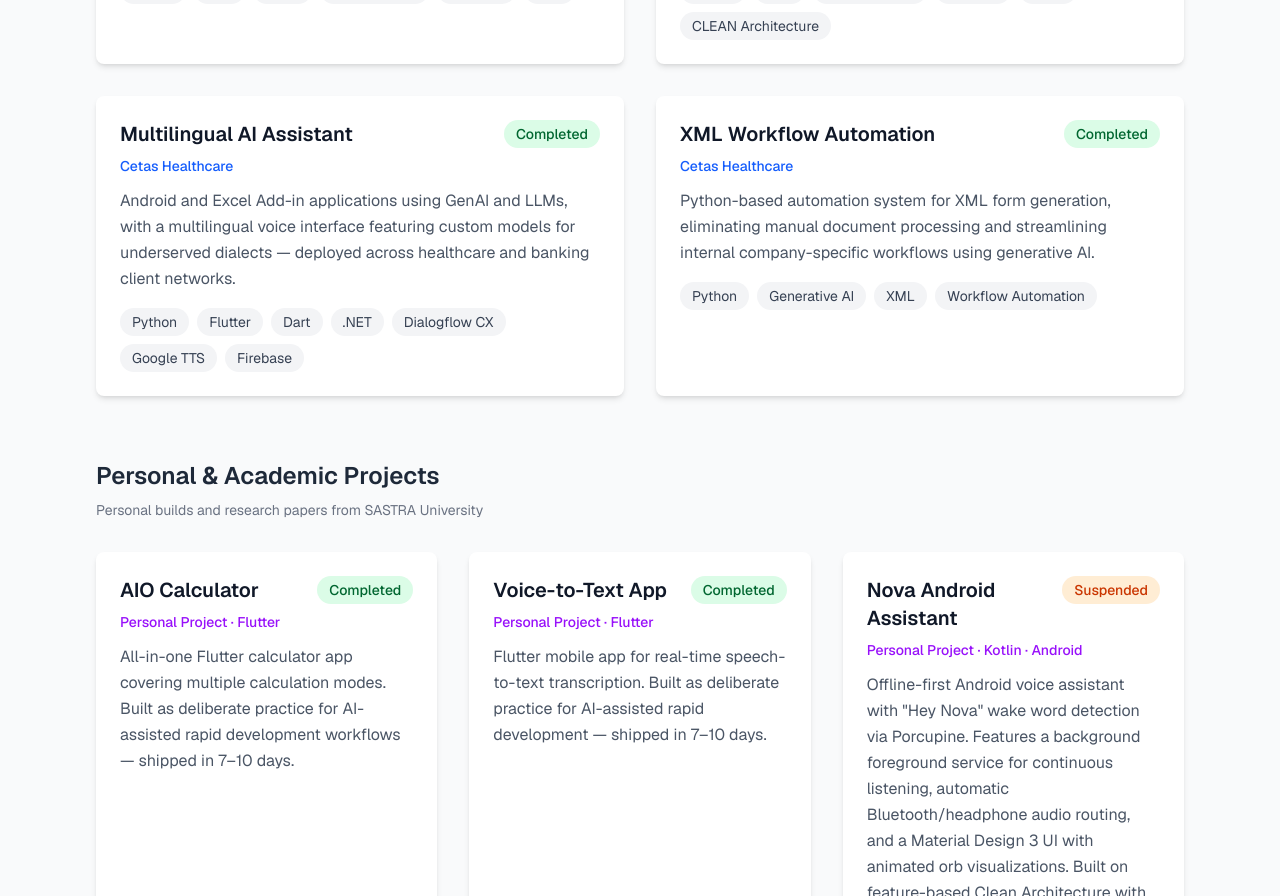
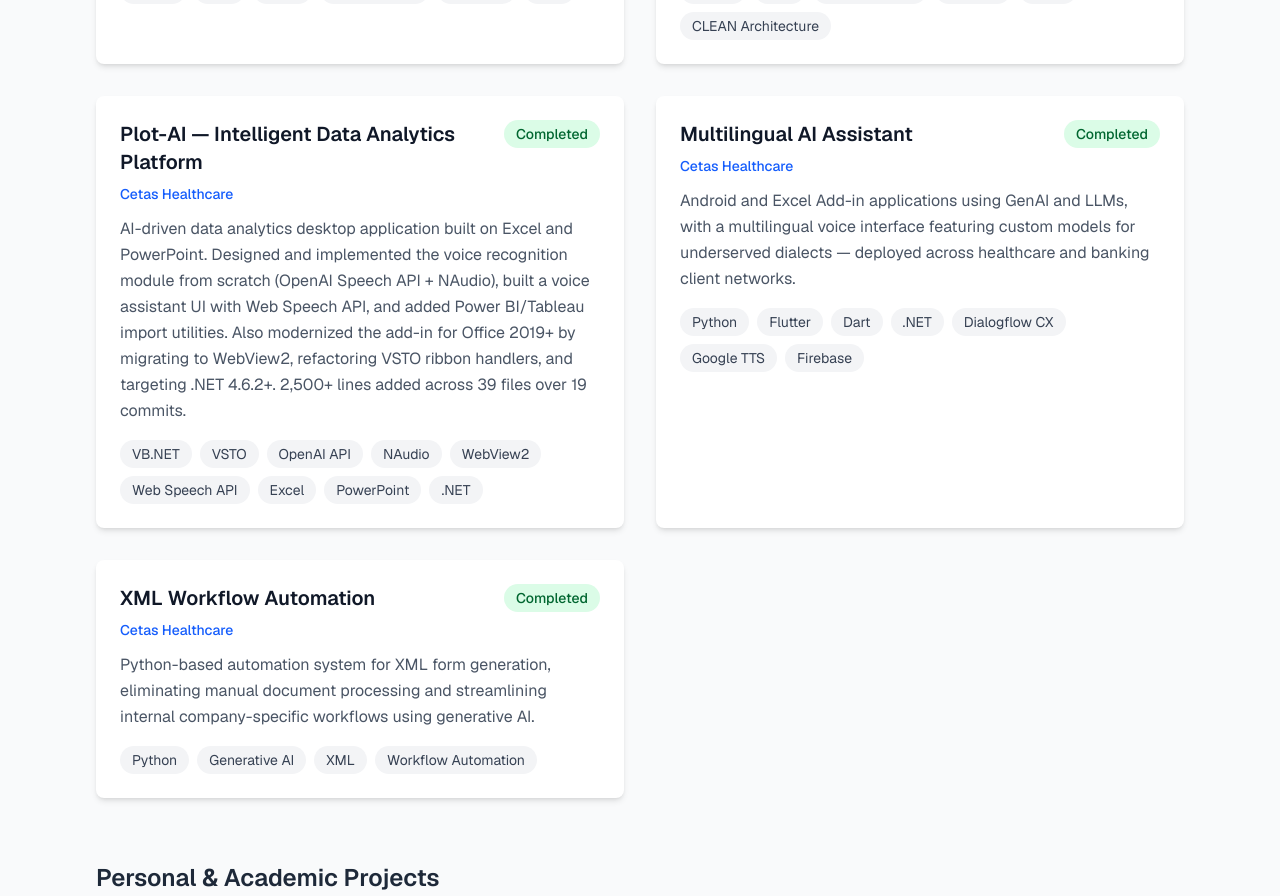
Before and after one commit to grubmaster5284/Portfolio, a Next.js app: page / in a window 1280 px wide. Shown: the part 4442-5338 px from the top of the page. Built offline with nearby package versions, Linux system fonts and the light colour scheme.

Commit message:
add Plot-AI as career project: voice module, Office 2019+ modernization, VB.NET/VSTO

```diff
--- a/src/app/data/portfolio.ts
+++ b/src/app/data/portfolio.ts
@@ -155,6 +155,13 @@ export const portfolioData = {
         company: "Cetas Healthcare",
         description: "Practo-like healthcare platform for democratizing medical access across rural India. Features multilingual interfaces, voice-based interactions, and custom dialect voice models to serve underserved communities effectively.",
         technologies: ["Flutter", "Dart", "Dialogflow CX", "Voice AI", "LLMs", "CLEAN Architecture"],
+        status: "Completed"
+      },
+      {
+        title: "Plot-AI — Intelligent Data Analytics Platform",
+        company: "Cetas Healthcare",
+        description: "AI-driven data analytics desktop application built on Excel and PowerPoint. Designed and implemented the voice recognition module from scratch (OpenAI Speech API + NAudio), built a voice assistant UI with Web Speech API, and added Power BI/Tableau import utilities. Also modernized the add-in for Office 2019+ by migrating to WebView2, refactoring VSTO ribbon handlers, and targeting .NET 4.6.2+. 2,500+ lines added across 39 files over 19 commits.",
+        technologies: ["VB.NET", "VSTO", "OpenAI API", "NAudio", "WebView2", "Web Speech API", "Excel", "PowerPoint", ".NET"],
         status: "Completed"
       },
       {
```
